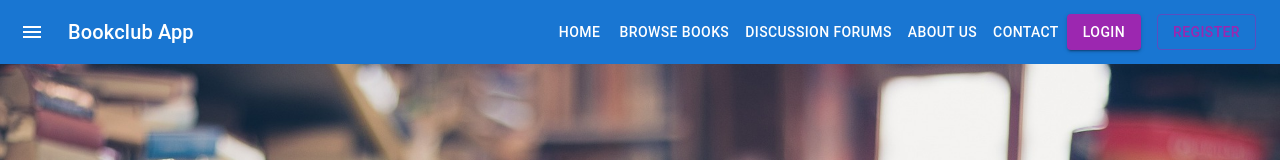
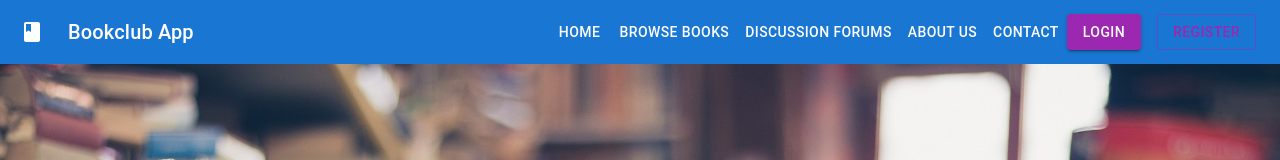
Before and after one commit to BiTheDev/BookclubApp, a React (Vite) app in the folder frontend/: page / in a window 1280 px wide. Shown: the top 160 px of the page. Built offline with nearby package versions, Linux system fonts and the light colour scheme.

Commit message:
update header

```diff
--- a/frontend/src/Components/Header/Header.jsx
+++ b/frontend/src/Components/Header/Header.jsx
@@ -5,6 +5,7 @@ import Typography from '@mui/material/Typography';
 import Button from '@mui/material/Button';
 import IconButton from '@mui/material/IconButton';
 import MenuIcon from '@mui/icons-material/Menu';
+import { Book } from '@mui/icons-material';
 import { Box } from '@mui/system';
 
 const Header = () => {
@@ -13,7 +14,7 @@ const Header = () => {
       <Toolbar>
         {/* Logo */}
         <IconButton edge="start" color="inherit" aria-label="menu" sx={{ mr: 2 }}>
-          <MenuIcon /> {/* You can replace this with your Logo */}
+          <Book /> {/* You can replace this with your Logo */}
         </IconButton>
 
         <Typography variant="h6" component="div" sx={{ flexGrow: 1 }}>
@@ -30,8 +31,8 @@ const Header = () => {
         </Box>
 
         {/* CTA Buttons */}
-        <Button color="secondary" variant="contained">Login</Button>
-        <Button color="secondary" variant="outlined" sx={{ ml: 2 }}>Register</Button>
+        <Button variant="contained" color="secondary">Login</Button>
+        <Button variant="outlined" color='secondary' sx={{ ml: 2 }}>Register</Button>
       </Toolbar>
     </AppBar>
   )
```
